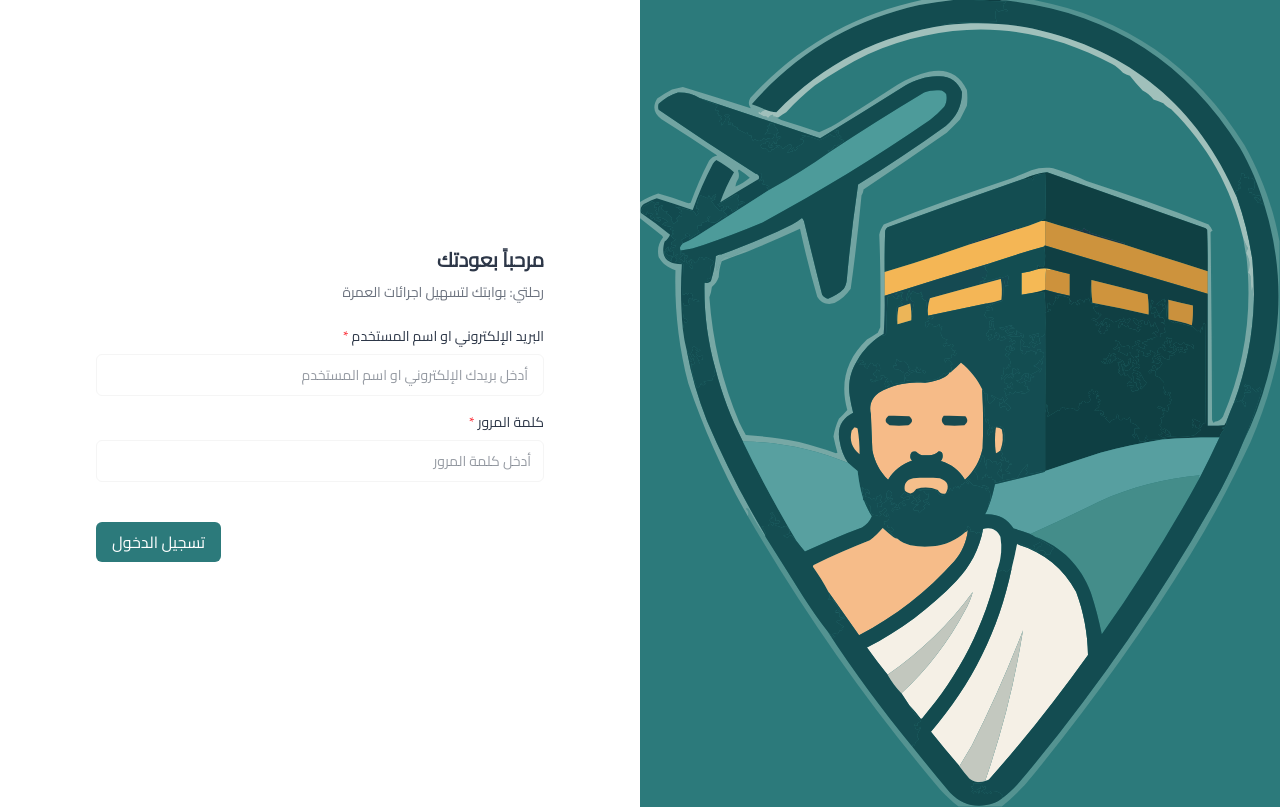
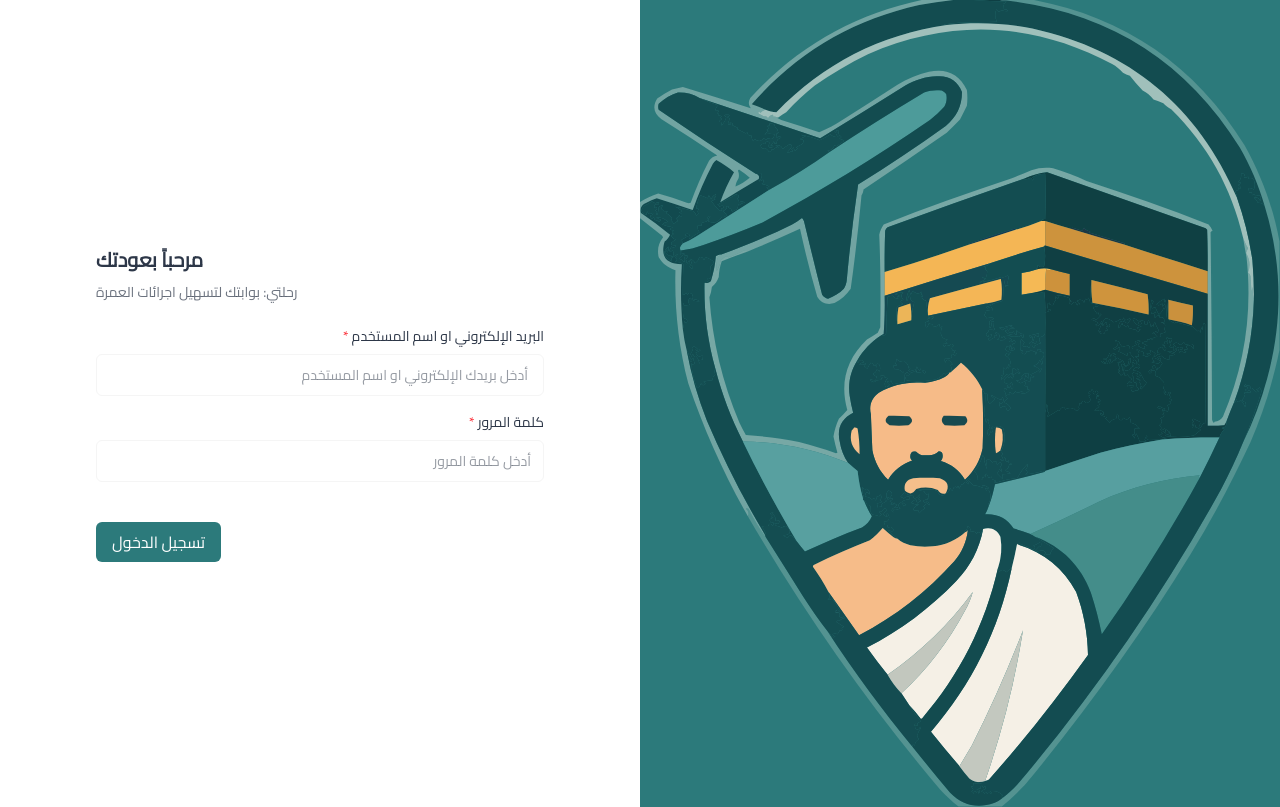
Before and after one commit to OthmanHaba/Rehlaty-front, a Vue app: page /login in a window 1280 px wide. Built offline with nearby package versions, Linux system fonts and the light colour scheme.

Commit message:
Update FormWrapper.vue to align text to the end for title and description elements, improving layout consistency.

```diff
--- a/src/components/Shared/From/FormWrapper.vue
+++ b/src/components/Shared/From/FormWrapper.vue
@@ -12,10 +12,10 @@ defineProps<Props>()
     <form :class="['w-full space-y-6', customClass]">
         <!-- Form Header -->
         <div v-if="title || description" class="space-y-2">
-            <h2 v-if="title" class="text-xl font-semibold text-contrast">
+            <h2 v-if="title" class="text-xl font-semibold text-contrast text-end">
                 {{ title }}
             </h2>
-            <p v-if="description" class="text-sm text-contrast/70">
+            <p v-if="description" class="text-sm text-contrast/70 text-end">
                 {{ description }}
             </p>
         </div>
```
